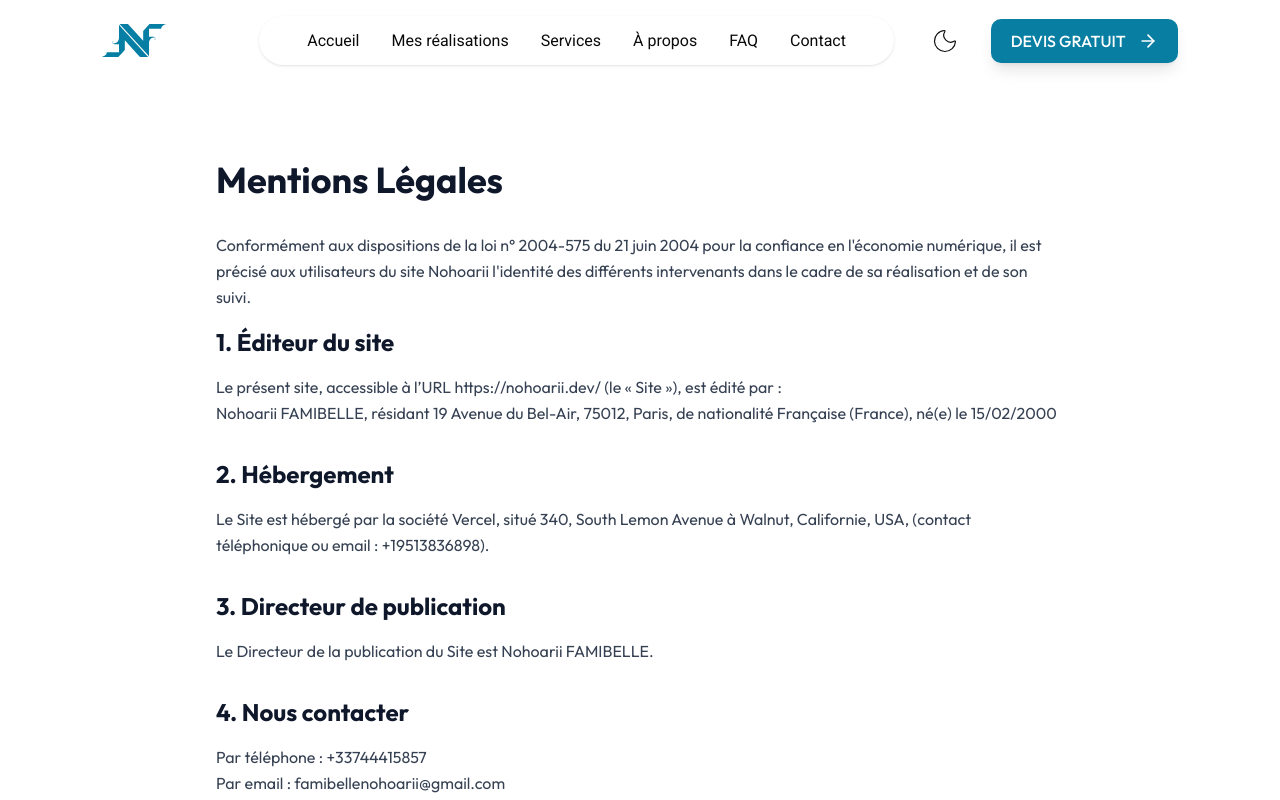
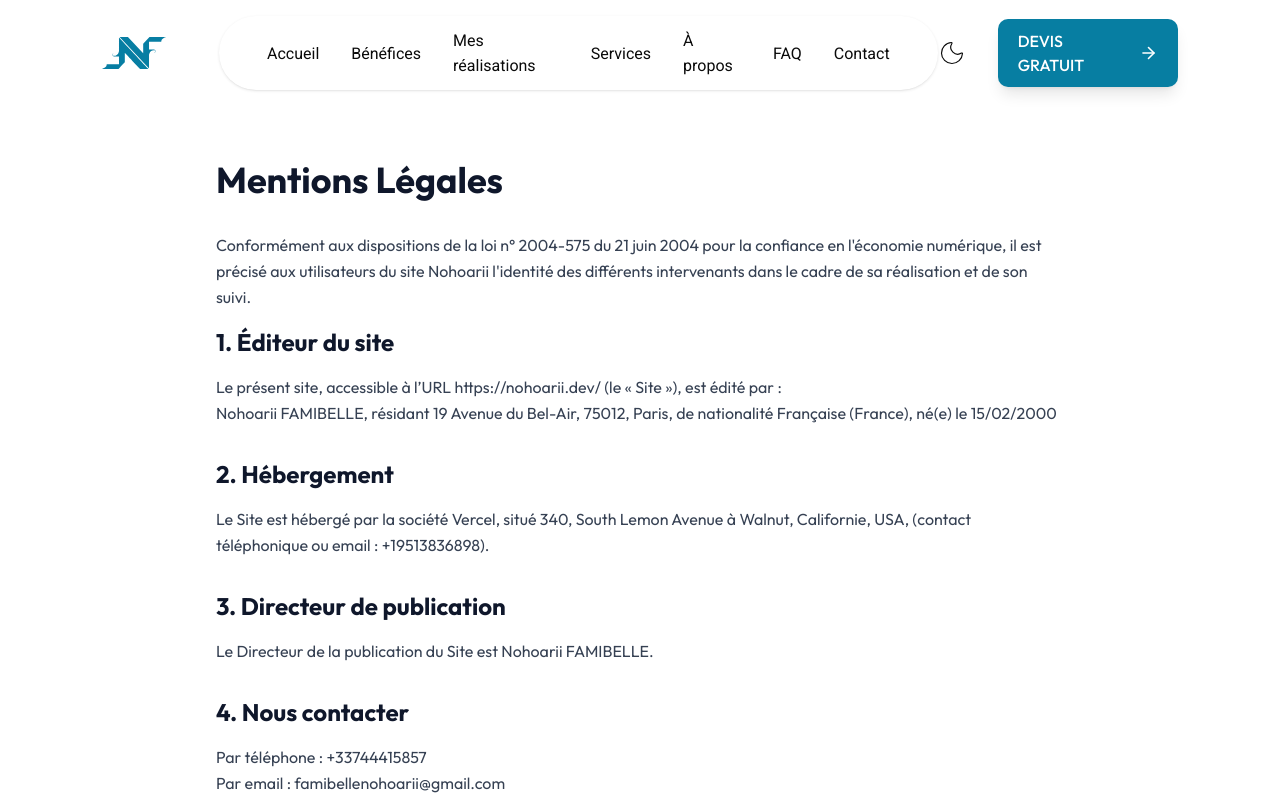
Before and after one commit to nohoariifamibelle/portfolio-nohoarii-famibelle, a Next.js app: page /mentions-legales in a window 1280 px wide. Shown: the top 800 px of the page. Built offline with nearby package versions, Linux system fonts and the light colour scheme.

Commit message:
feat(advantage) : Add Advantage section in Navbar

```diff
--- a/src/app/components/Advantage.tsx
+++ b/src/app/components/Advantage.tsx
@@ -18,8 +18,7 @@ const Card: React.FC<CardProps> = ({
   className = "",
   index = 0,
 }) => {
-  const baseClasses =
-    "rounded-3xl flex flex-col justify-between";
+  const baseClasses = "rounded-3xl flex flex-col justify-between";
 
   const colorClasses = {
     lightBlue: "bg-blueSurf-50 border-2 border-blueSurf-200",
@@ -106,7 +105,7 @@ const Card: React.FC<CardProps> = ({
 
 export default function Advantage() {
   return (
-    <section id="advantages" className="max-w-7xl mx-auto px-6 bg-white py-24">
+    <section id="advantage" className="max-w-7xl mx-auto px-6 bg-white py-24">
       {/* Section Header */}
       <div className="text-center mb-20">
         <motion.div
--- a/src/app/components/Navbar.tsx
+++ b/src/app/components/Navbar.tsx
@@ -9,6 +9,7 @@ import { ArrowRight, MoonIcon, SunIcon } from "lucide-react";
 // Liens de navigation centralisés pour éviter la duplication
 const NAV_LINKS = [
   { href: "/#top", label: "Accueil" },
+  { href: "/#advantage", label: "Bénéfices" },
   { href: "/#projects", label: "Mes réalisations" },
   { href: "/#services", label: "Services" },
   { href: "/#about", label: "À propos" },
```
